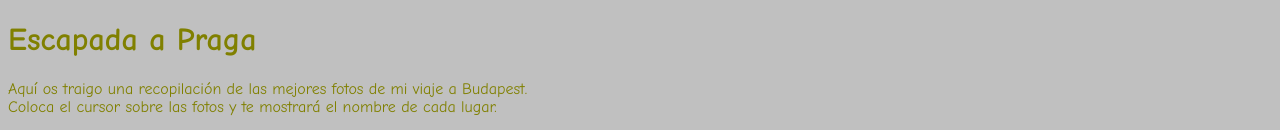
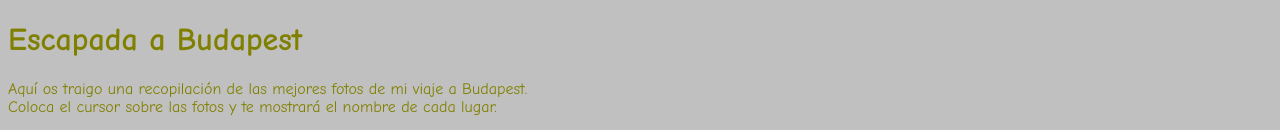
Before and after one commit to gustavofernandezduarte/curriculumvitae, a plain HTML site: page budapest.html in a window 1280 px wide. Shown: the top 130 px of the page. Drawn offline with Linux system fonts and the light colour scheme.

Commit message:
Update budapest.html

```diff
--- a/budapest.html
+++ b/budapest.html
@@ -31,7 +31,7 @@
 	<body style="background-color:#C0C0C0;">
 	<font color="Olive" face="Comic Sans MS,arial">
 
-	<h1>Escapada a Praga </h2>
+	<h1>Escapada a Budapest </h2>
 
 		<p>
 		 Aquí os traigo una recopilación de las mejores fotos de mi viaje a Budapest.<br>
```
